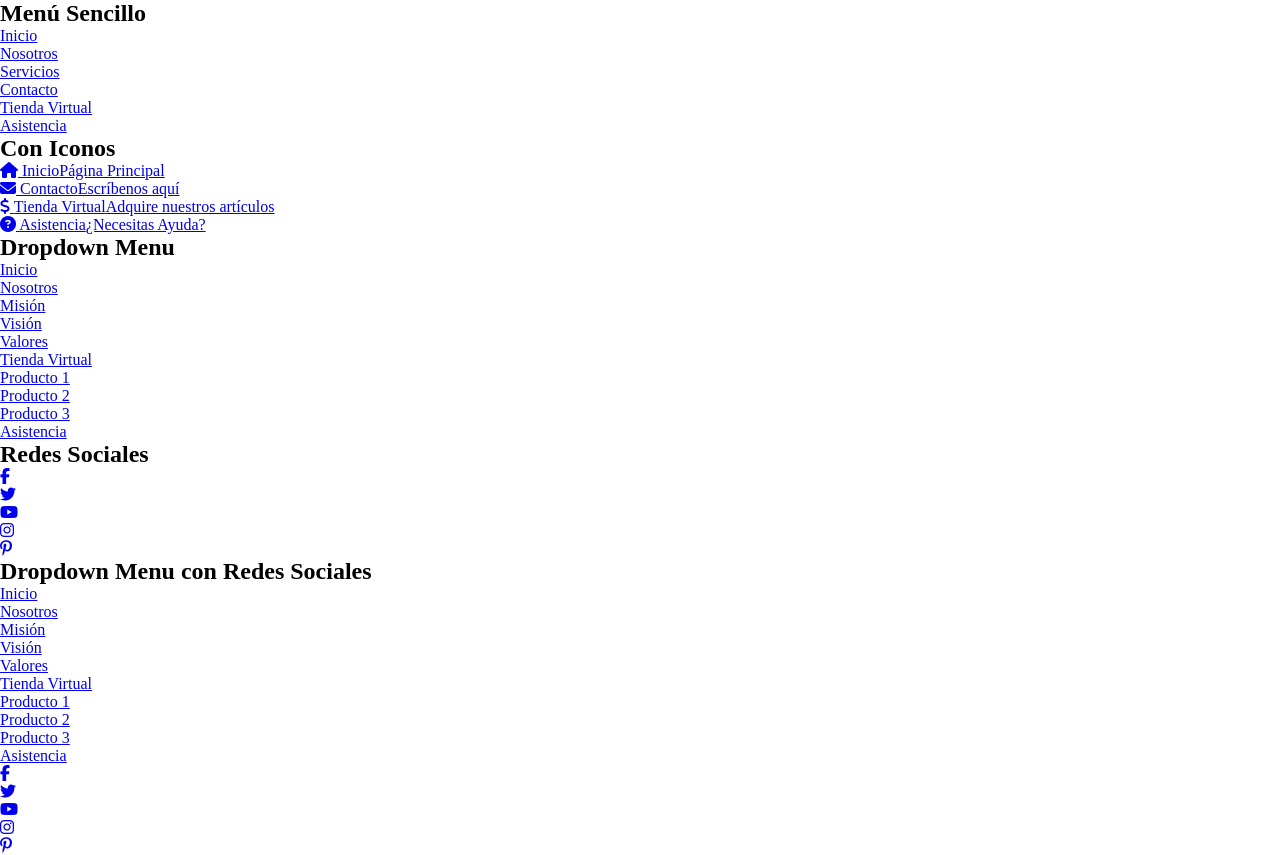
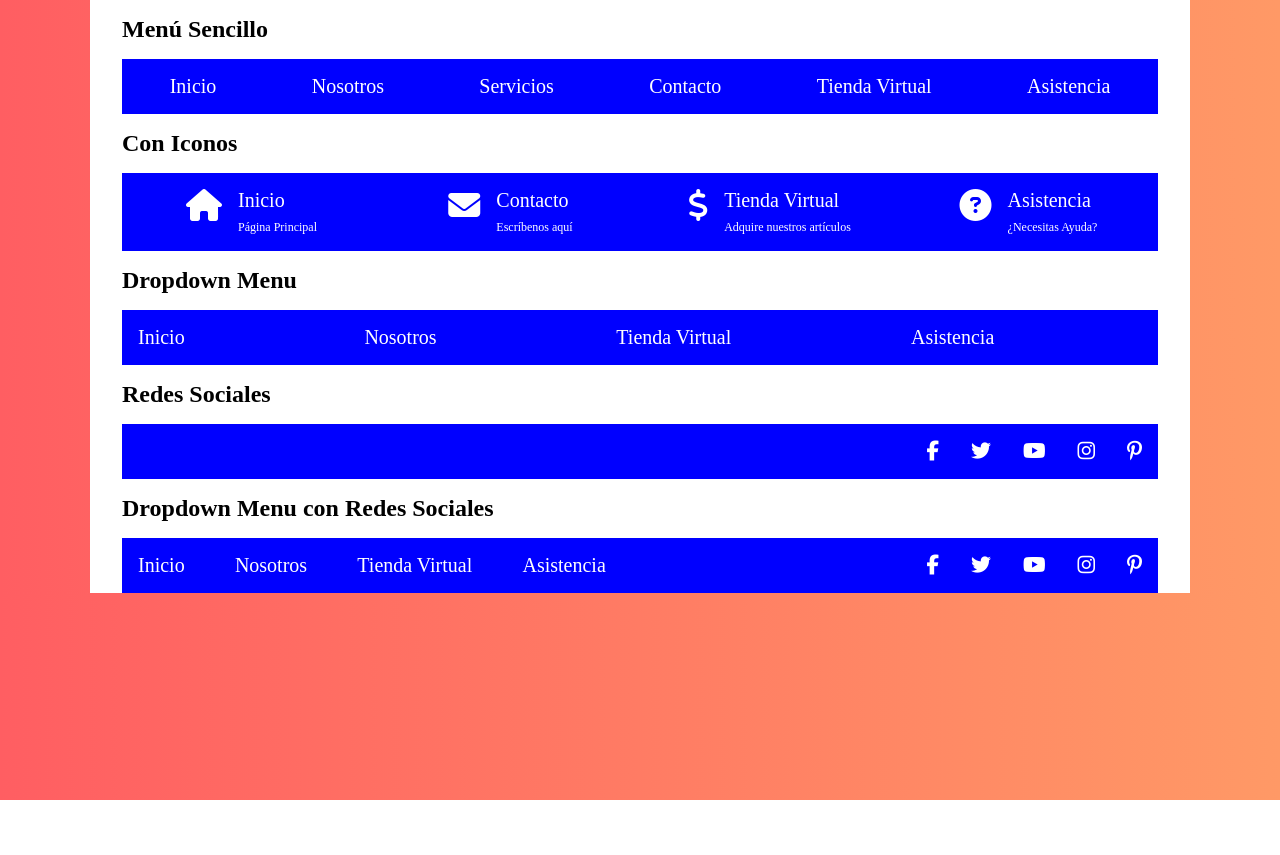
Before and after one commit to nacherdev/Practica-3-Flex, a plain HTML site: page index.html in a window 1280 px wide. After the commit the page ends 800 px from the top, so only its background shows below. Drawn offline with Linux system fonts and the light colour scheme.

Commit message:
Terminado

```diff
--- a/scss/_mixins.scss
+++ b/scss/_mixins.scss
@@ -1,6 +1,13 @@
-@mixin dispositivo ($ancho) {
+@mixin tablet () {
 
-    @media screen and (min-width: #{$ancho}) {
+    @media screen and (min-width: #{$tablet}) {
         @content;
     }
 }
+
+@mixin escritorio () {
+
+    @media screen and (min-width: #{$escritorio}) {
+        @content;
+    }
+}
--- a/scss/_variables.scss
+++ b/scss/_variables.scss
@@ -0,0 +1,19 @@
+// Medias
+$tablet: 468px;
+$escritorio: 768px;
+
+$ancho-maximo: 1100px;
+$margen: 1rem;
+$margen-container: 0 2rem;
+$margen-texto: 0.5rem;
+// Colores
+
+$fondo-menu: blue;
+$fondoBody: linear-gradient(to right, #ff5e62, #ff9966);;
+$azul-marino: #060147;
+$hover-submenu-li: #ff5e62;
+
+// Fuentes
+$font-m: 1.25rem;
+$font-l: 2rem;
+$font-subtitulo: 0.75rem;
--- a/scss/style.scss
+++ b/scss/style.scss
@@ -5,4 +5,146 @@
     margin: 0;
     padding: 0;
     box-sizing: border-box;
+    text-decoration: none;
+    list-style: none;
+    color: white;
 }
+
+body {
+    background: $fondoBody;
+}
+
+h2 {
+    color: black;
+    padding: 1rem 0;
+}
+
+.contenedor {
+	max-width: $ancho-maximo;
+	margin: 0 auto;
+    @include escritorio () {
+	    padding: $margen-container;
+    }
+    background-color: white;
+
+}
+
+.menu {
+    display: flex;
+    flex-direction: column;
+    background-color: $fondo-menu;
+    text-align: center;
+    font-size: $font-m;
+
+    ul {
+        li {
+            padding: $margen;
+            flex-grow: 1;
+            &:hover {
+                background-color: $azul-marino;
+            }
+
+        }
+        @include escritorio () {
+            display: flex;
+            flex-direction: row;
+
+        }
+    }
+
+}
+
+.menu-iconos {
+    ul {
+        li {
+            a {
+                i {
+                    font-size: $font-l;
+                }
+                display: flex;
+                flex-direction: row;
+                justify-content: center;
+                text-align: left;
+                gap: $margen;
+
+
+                .texto {
+                    display: flex;
+                    flex-direction: column;
+                    gap: $margen-texto;
+                    .subtitulo {
+                        font-size: $font-subtitulo;
+                    }
+                }
+
+            }
+            flex-basis: calc(100%/2 - 1rem/2);
+        }
+        @include tablet () {
+                display: flex;
+                flex-direction: row;
+                flex-wrap: wrap;
+
+        }
+        @include escritorio () {
+            flex-wrap: nowrap;
+        }
+    }
+
+
+}
+
+.dropdown {
+    text-align: left;
+    >li {
+        display: flex;
+        flex-direction: column;
+        .submenu {
+            li {
+                margin-left: $margen;
+                &:hover {
+                    background-color: $hover-submenu-li;
+                }
+            }
+        }
+        @include escritorio () {
+        position: relative;
+        .submenu {
+            display: none;
+            position: absolute;
+            top: 100%;
+            left: 0;
+            width: 100%;
+            li {
+                margin: 0;
+            }
+
+        }
+        &:hover {
+                .submenu {
+                    display: flex;
+                    flex-direction: column;
+                    background-color: $hover-submenu-li;
+                }
+            }
+        }
+    }
+}
+
+
+.social {
+    display: flex;
+    @include escritorio () {
+        margin-left: auto;
+    }
+}
+
+.barra-doble {
+    @include escritorio () {
+        flex-direction: row;
+        .dropdown {
+            flex-basis: 50%;
+            align-items: center;
+        }
+    }
+}
```
Also changed, not shown: dist/css/style.css.
